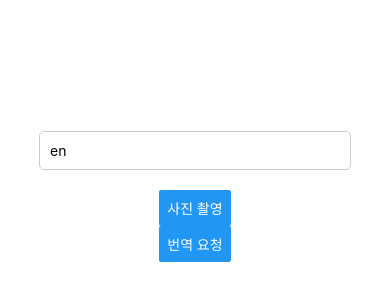
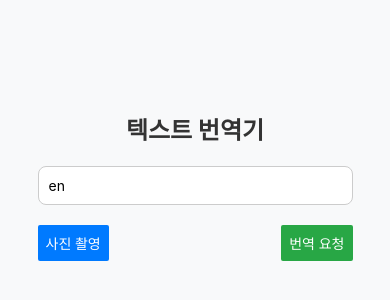
Before and after one commit to jjbmsda/TextTransfer, a React Native app in the folder frontend/: screen / in a window 390 px wide. Shown: the part 226-526 px from the top of the page. Built offline with nearby package versions, Linux system fonts and the light colour scheme.

Commit message:
1차 구현 완료

```diff
--- a/frontend/App.js
+++ b/frontend/App.js
@@ -7,6 +7,7 @@ import {
   TextInput,
   Image,
   Alert,
+  ActivityIndicator,
 } from "react-native";
 import * as ImagePicker from "expo-image-picker";
 
@@ -14,12 +15,13 @@ export default function App() {
   const [language, setLanguage] = useState("en"); // 번역할 언어 설정
   const [photo, setPhoto] = useState(null); // 촬영된 이미지 URI
   const [translation, setTranslation] = useState(""); // 번역 결과
+  const [loading, setLoading] = useState(false); // 로딩 상태
 
   // 사진 촬영
   const takePhoto = async () => {
     const { status } = await ImagePicker.requestCameraPermissionsAsync();
     if (status !== "granted") {
-      Alert.alert("오류", "카메라 접근 권한이 필요합니다.");
+      Alert.alert("권한 필요", "카메라 접근 권한을 허용해주세요.");
       return;
     }
 
@@ -42,6 +44,8 @@ export default function App() {
       return;
     }
 
+    setLoading(true); // 로딩 상태 시작
+
     const formData = new FormData();
     formData.append("image", {
       uri: photo,
@@ -52,7 +56,6 @@ export default function App() {
 
     try {
       const response = await fetch("http://192.168.1.49:5000/translate", {
-        // 백엔드 서버 URL 입력
         method: "POST",
         headers: {
           "Content-Type": "multipart/form-data",
@@ -68,35 +71,73 @@ export default function App() {
       }
     } catch (error) {
       Alert.alert("오류", "번역 서버에 연결할 수 없습니다.");
+    } finally {
+      setLoading(false); // 로딩 상태 종료
     }
   };
 
   return (
     <View style={styles.container}>
+      <Text style={styles.title}>텍스트 번역기</Text>
       <TextInput
         style={styles.input}
-        placeholder="언어 코드 (예: en)"
+        placeholder="번역할 언어 코드 입력 (예: en)"
         value={language}
         onChangeText={setLanguage}
       />
-      <Button title="사진 촬영" onPress={takePhoto} />
-      <Button title="번역 요청" onPress={handleTranslation} />
+      <View style={styles.buttonContainer}>
+        <Button title="사진 촬영" onPress={takePhoto} color="#007AFF" />
+        <Button title="번역 요청" onPress={handleTranslation} color="#28A745" />
+      </View>
+      {loading && <ActivityIndicator size="large" color="#007AFF" />}
       {photo && <Image source={{ uri: photo }} style={styles.image} />}
-      {translation && <Text style={styles.translation}>{translation}</Text>}
+      {translation && (
+        <Text style={styles.translation}>번역 결과: {translation}</Text>
+      )}
     </View>
   );
 }
 
 const styles = StyleSheet.create({
-  container: { flex: 1, justifyContent: "center", alignItems: "center" },
+  container: {
+    flex: 1,
+    justifyContent: "center",
+    alignItems: "center",
+    backgroundColor: "#F8F9FA",
+    padding: 20,
+  },
+  title: {
+    fontSize: 24,
+    fontWeight: "bold",
+    marginBottom: 20,
+    color: "#333",
+  },
   input: {
     borderWidth: 1,
-    borderColor: "#ccc",
+    borderColor: "#CCC",
     padding: 10,
-    width: "80%",
+    width: "90%",
     marginBottom: 20,
-    borderRadius: 5,
+    borderRadius: 8,
+    backgroundColor: "#FFF",
   },
-  image: { width: 300, height: 300, marginTop: 20 },
-  translation: { marginTop: 20, fontSize: 16, color: "green" },
+  buttonContainer: {
+    flexDirection: "row",
+    justifyContent: "space-between",
+    width: "90%",
+    marginBottom: 20,
+  },
+  image: {
+    width: 300,
+    height: 300,
+    marginTop: 20,
+    borderRadius: 8,
+  },
+  translation: {
+    marginTop: 20,
+    fontSize: 16,
+    color: "#28A745",
+    fontWeight: "bold",
+    textAlign: "center",
+  },
 });
```
Also changed, not shown: 1 other file (tests, documents, lock files or other folders).
